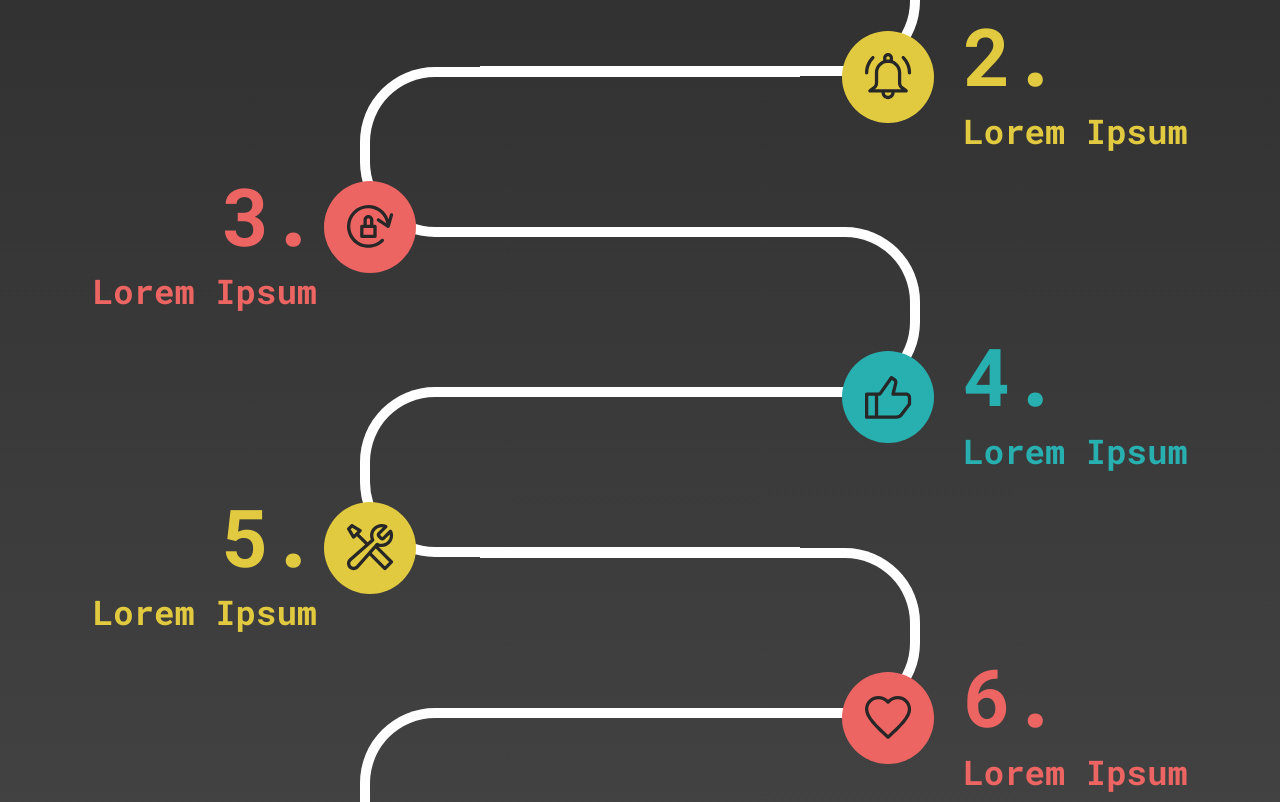
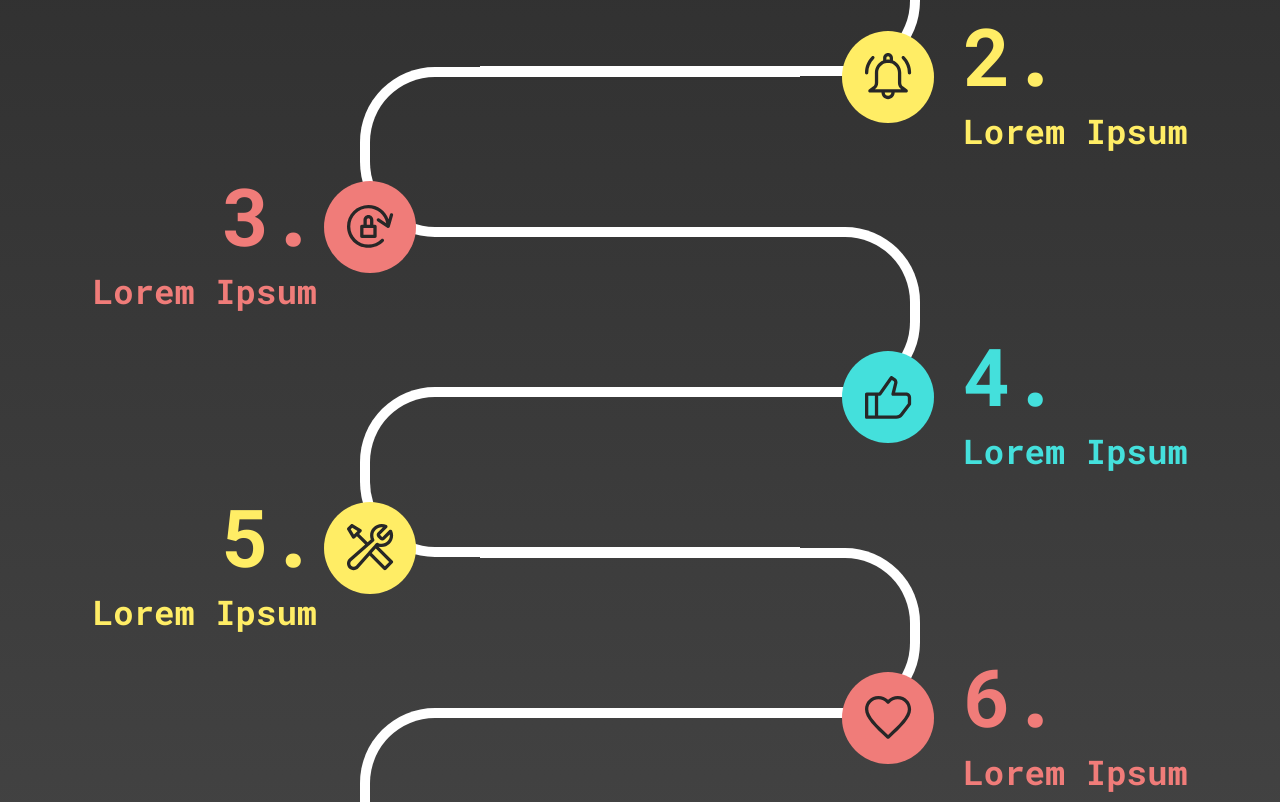
Before and after one commit to BenoitDuPayrat/logotel-demo, a React (Create React App) app: page / in a window 1280 px wide. Shown: the part 2294-3096 px from the top of the page. Built offline with nearby package versions, Linux system fonts and the light colour scheme.

Commit message:
Fixing some colors

```diff
--- a/src/containers/Slider.js
+++ b/src/containers/Slider.js
@@ -26,19 +26,19 @@ export default function Slider() {
             </div>
             <div className="logotel-slider--controls">
                 <div
-                    className={"logotel-slider--controls--button weight-700" + (slide === 0 ? " full-opacity" : "")}
+                    className={"logotel-slider--controls--button bg-pink-light weight-700" + (slide === 0 ? " full-opacity" : "")}
                     onClick={_ => setSlide(0)}
                 >1</div>
                 <div
-                    className={"logotel-slider--controls--button weight-700" + (slide === 1 ? " full-opacity" : "")}
+                    className={"logotel-slider--controls--button bg-pink-light weight-700" + (slide === 1 ? " full-opacity" : "")}
                     onClick={_ => setSlide(1)}
                 >2</div>
                 <div
-                    className={"logotel-slider--controls--button weight-700" + (slide === 2 ? " full-opacity" : "")}
+                    className={"logotel-slider--controls--button bg-pink-light weight-700" + (slide === 2 ? " full-opacity" : "")}
                     onClick={_ => setSlide(2)}
                 >3</div>
                 <div
-                    className={"logotel-slider--controls--button weight-700" + (slide === 3 ? " full-opacity" : "")}
+                    className={"logotel-slider--controls--button bg-pink-light weight-700" + (slide === 3 ? " full-opacity" : "")}
                     onClick={_ => setSlide(3)}
                 >4</div>
             </div>
@@ -49,7 +49,7 @@ export default function Slider() {
                 <span className="logotel-slider--text--content">
                     sed diam nonummy nibh euismod tincidunt ut laoreet dolore magna aliquam erat volutpat. Ut wisi enim ad minim veniam, quis nostrud exerci tation ullamcorper.
                 </span>
-                <div className="logotel-slider--text--cta weight-700">CALL TO ACTION</div>
+                <div className="logotel-slider--text--cta bg-pink-light weight-700">CALL TO ACTION</div>
             </div>
             <img
                 className={"logotel-slider--image" + (slide !== 0 ? " hidden" : "")}
--- a/src/containers/Timeline.js
+++ b/src/containers/Timeline.js
@@ -25,104 +25,104 @@ export default function Timeline() {
         <div className="logotel-timeline">
             <div className="logotel-timeline--area">
                 <div className="logotel-timeline--rectangle logotel-timeline--rectangle--right">
-                    <div className="logotel-timeline--label weight-700 weight-700 font-subtitle logotel-timeline--label--left turquoise">
+                    <div className="logotel-timeline--label weight-700 weight-700 font-subtitle logotel-timeline--label--left turquoise-light">
                         <span className="weight-700  font-huge">1.</span>
                         <span>Lorem Ipsum</span>
                     </div>
                     <div
-                        className="logotel-timeline--button logotel-timeline--left bg-turquoise bg-turquoise--shadow"
+                        className="logotel-timeline--button logotel-timeline--left bg-turquoise-light bg-turquoise-light--shadow"
                         onClick={_ => setActiveSection(0)}
                     >
                         <img src={`${process.env.PUBLIC_URL}/icon-1.svg`} alt="Logotel timeline logo 1" />
                     </div>
                     <div className="logotel-timeline--rectangle--text font-small">
                         {
-                            activeSection === 0 ? TimelineTextContainer("turquoise") : null
+                            activeSection === 0 ? TimelineTextContainer("turquoise-light") : null
                         }
                     </div>
                 </div>
                 <div className="logotel-timeline--rectangle logotel-timeline--rectangle--left">
-                    <div className="logotel-timeline--label weight-700 weight-700 font-subtitle logotel-timeline--label--right yellow">
+                    <div className="logotel-timeline--label weight-700 weight-700 font-subtitle logotel-timeline--label--right yellow-light">
                         <span className="weight-700  font-huge">2.</span>
                         <span>Lorem Ipsum</span>
                     </div>
                     <div
-                        className="logotel-timeline--button logotel-timeline--right bg-yellow bg-yellow--shadow"
+                        className="logotel-timeline--button logotel-timeline--right bg-yellow-light bg-yellow-light--shadow"
                         onClick={_ => setActiveSection(1)}
                     >
                         <img src={`${process.env.PUBLIC_URL}/icon-2.svg`} alt="Logotel timeline logo 2" />
                     </div>
                     <div className="logotel-timeline--rectangle--text font-small">
                         {
-                            activeSection === 1 ? TimelineTextContainer("yellow") : null
+                            activeSection === 1 ? TimelineTextContainer("yellow-light") : null
                         }
                     </div>
                 </div>
                 <div className="logotel-timeline--rectangle logotel-timeline--rectangle--right">
-                    <div className="logotel-timeline--label weight-700 weight-700 font-subtitle logotel-timeline--label--left pink">
+                    <div className="logotel-timeline--label weight-700 weight-700 font-subtitle logotel-timeline--label--left pink-light">
                         <span className="weight-700  font-huge">3.</span>
                         <span>Lorem Ipsum</span>
                     </div>
                     <div
-                        className="logotel-timeline--button logotel-timeline--left bg-pink bg-pink--shadow"
+                        className="logotel-timeline--button logotel-timeline--left bg-pink-light bg-pink-light--shadow"
                         onClick={_ => setActiveSection(2)}
                     >
                         <img src={`${process.env.PUBLIC_URL}/icon-3.svg`} alt="Logotel timeline logo 3" />
                     </div>
                     <div className="logotel-timeline--rectangle--text font-small">
                         {
-                            activeSection === 2 ? TimelineTextContainer("pink") : null
+                            activeSection === 2 ? TimelineTextContainer("pink-light") : null
                         }
                     </div>
                 </div>
                 <div className="logotel-timeline--rectangle logotel-timeline--rectangle--left">
-                    <div className="logotel-timeline--label weight-700 weight-700 font-subtitle logotel-timeline--label--right turquoise">
+                    <div className="logotel-timeline--label weight-700 weight-700 font-subtitle logotel-timeline--label--right turquoise-light">
                         <span className="weight-700  font-huge">4.</span>
                         <span>Lorem Ipsum</span>
                     </div>
                     <div
-                        className="logotel-timeline--button logotel-timeline--right bg-turquoise bg-turquoise--shadow"
+                        className="logotel-timeline--button logotel-timeline--right bg-turquoise-light bg-turquoise-light--shadow"
                         onClick={_ => setActiveSection(3)}
                     >
                         <img src={`${process.env.PUBLIC_URL}/icon-4.svg`} alt="Logotel timeline logo 4" />
                     </div>
                     <div className="logotel-timeline--rectangle--text font-small">
                         {
-                            activeSection === 3 ? TimelineTextContainer("turquoise") : null
+                            activeSection === 3 ? TimelineTextContainer("turquoise-light") : null
                         }
                     </div>
                 </div>
                 <div className="logotel-timeline--rectangle logotel-timeline--rectangle--right">
-                    <div className="logotel-timeline--label weight-700 weight-700 font-subtitle logotel-timeline--label--left yellow">
+                    <div className="logotel-timeline--label weight-700 weight-700 font-subtitle logotel-timeline--label--left yellow-light">
                         <span className="weight-700  font-huge">5.</span>
                         <span>Lorem Ipsum</span>
                     </div>
                     <div
-                        className="logotel-timeline--button logotel-timeline--left bg-yellow bg-yellow--shadow"
+                        className="logotel-timeline--button logotel-timeline--left bg-yellow-light bg-yellow-light--shadow"
                         onClick={_ => setActiveSection(4)}
                     >
                         <img src={`${process.env.PUBLIC_URL}/icon-5.svg`} alt="Logotel timeline logo 5" />
                     </div>
                     <div className="logotel-timeline--rectangle--text font-small">
                         {
-                            activeSection === 4 ? TimelineTextContainer("yellow") : null
+                            activeSection === 4 ? TimelineTextContainer("yellow-light") : null
                         }
                     </div>
                 </div>
                 <div className="logotel-timeline--rectangle logotel-timeline--rectangle--left">
-                    <div className="logotel-timeline--label weight-700 weight-700 font-subtitle logotel-timeline--label--right pink">
+                    <div className="logotel-timeline--label weight-700 weight-700 font-subtitle logotel-timeline--label--right pink-light">
                         <span className="weight-700  font-huge">6.</span>
                         <span>Lorem Ipsum</span>
                     </div>
                     <div
-                        className="logotel-timeline--button logotel-timeline--right bg-pink bg-pink--shadow"
+                        className="logotel-timeline--button logotel-timeline--right bg-pink-light bg-pink-light--shadow"
                         onClick={_ => setActiveSection(5)}
                     >
                         <img src={`${process.env.PUBLIC_URL}/icon-6.svg`} alt="Logotel timeline logo 6" />
                     </div>
                     <div className="logotel-timeline--rectangle--text font-small">
                         {
-                            activeSection === 5 ? TimelineTextContainer("pink") : null
+                            activeSection === 5 ? TimelineTextContainer("pink-light") : null
                         }
                     </div>
                 </div>
--- a/src/style/Colors.css
+++ b/src/style/Colors.css
@@ -6,7 +6,15 @@
   background-color: #e2ca40;
 }
 
-  .bg-yellow--shadow:hover {
+.yellow-light {
+  color: #ffed65;
+}
+
+.bg-yellow-light {
+  background-color: #ffed65;
+}
+
+.bg-yellow-light--shadow:hover {
   box-shadow: 0px 0px 0px 24px #ffed654d;
 }
 
@@ -22,7 +30,15 @@
   background-color: #28afB0;
 }
 
-  .bg-turquoise--shadow:hover {
+.turquoise-light {
+  color: #44e0dc;
+}
+
+.bg-turquoise-light {
+  background-color: #44e0dc;
+}
+
+.bg-turquoise-light--shadow:hover {
   box-shadow: 0px 0px 0px 24px #44e0dc4d;
 }
 
@@ -38,7 +54,15 @@
   background-color: #ed6562;
 }
 
-  .bg-pink--shadow:hover {
+.pink-light {
+  color: #f07c79;
+}
+
+.bg-pink-light {
+  background-color: #f07c79;
+}
+
+.bg-pink-light--shadow:hover {
   box-shadow: 0px 0px 0px 24px #f07c794d;
 }
 
--- a/src/style/Slider.css
+++ b/src/style/Slider.css
@@ -37,7 +37,6 @@
     align-items: center;
     height: 60px;
     width: 60px;
-    background-color: #f07c79;
     opacity: 0.5;
     cursor: pointer;
 }
@@ -64,6 +63,5 @@
     padding: 18px;
     width: fit-content;
     border-radius: 16px;
-    background-color: #f07c79;
     cursor: pointer;
 }
```
Lines whose indentation alone changed are shown as unchanged.
